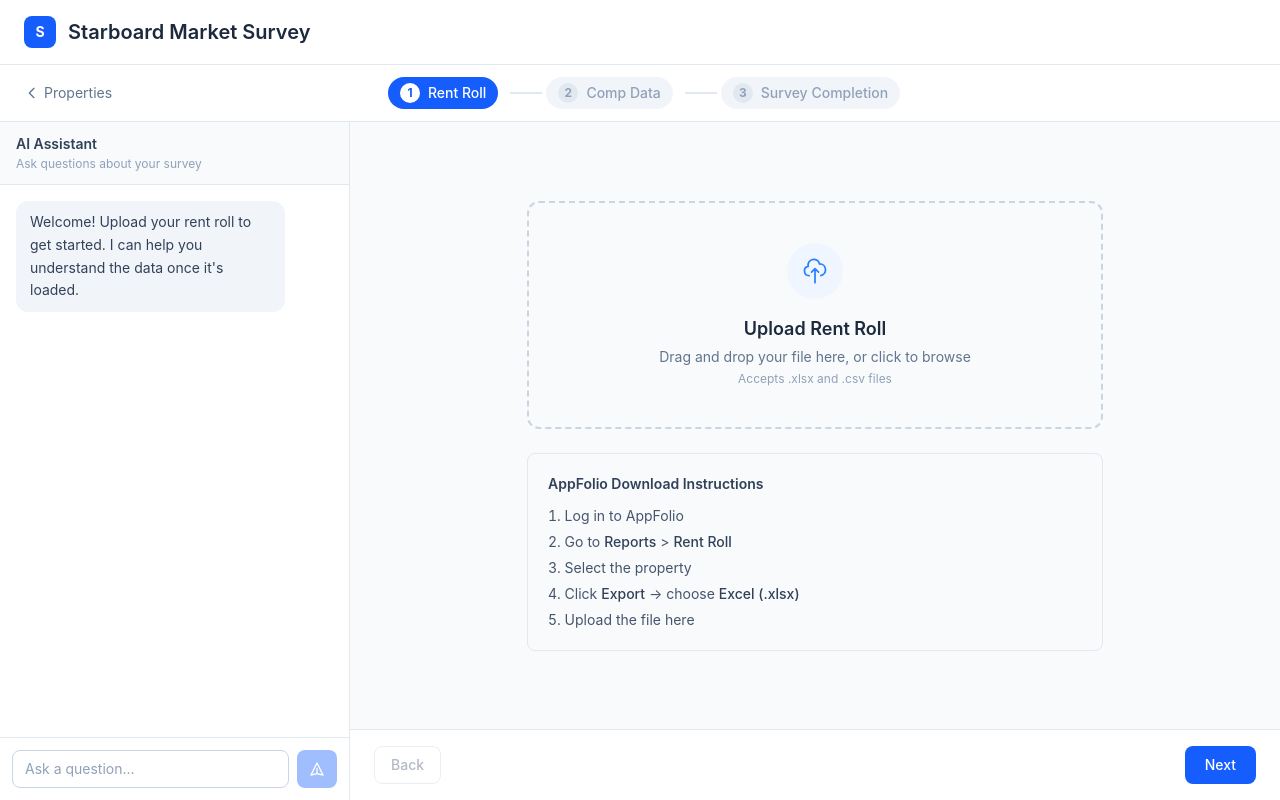
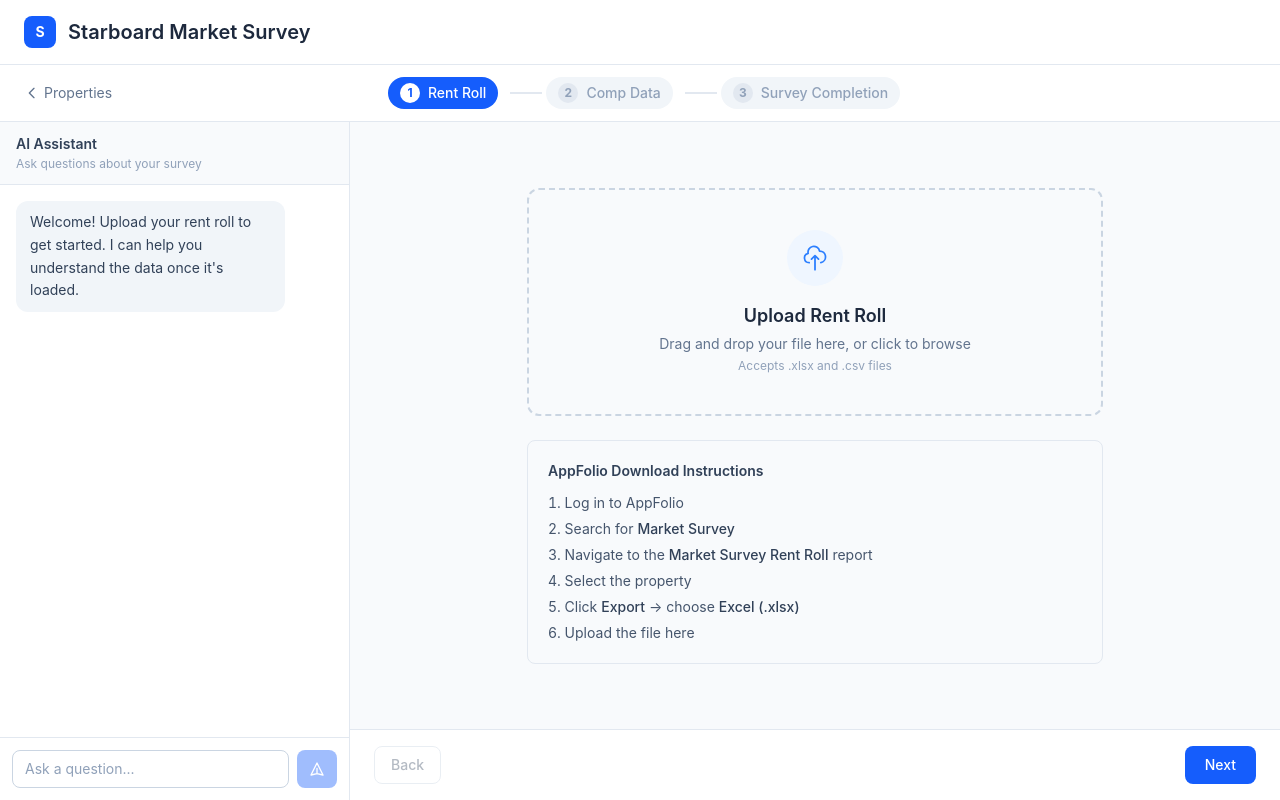
Before and after one commit to ryanstarboard/starboard-market-survey, a React (Vite) app: page /survey/1 in a window 1280 px wide. Built offline with nearby package versions, Linux system fonts and the light colour scheme.

Commit message:
Update AppFolio instructions: search for Market Survey Rent Roll

```diff
--- a/src/stages/RentRoll.tsx
+++ b/src/stages/RentRoll.tsx
@@ -165,9 +165,13 @@ function UploadArea({
           <ol className="text-sm text-slate-600 space-y-1.5 list-decimal list-inside">
             <li>Log in to AppFolio</li>
             <li>
-              Go to <span className="font-medium text-slate-700">Reports</span>{" "}
-              &gt;{" "}
-              <span className="font-medium text-slate-700">Rent Roll</span>
+              Search for{" "}
+              <span className="font-medium text-slate-700">Market Survey</span>
+            </li>
+            <li>
+              Navigate to the{" "}
+              <span className="font-medium text-slate-700">Market Survey Rent Roll</span>{" "}
+              report
             </li>
             <li>Select the property</li>
             <li>
```
